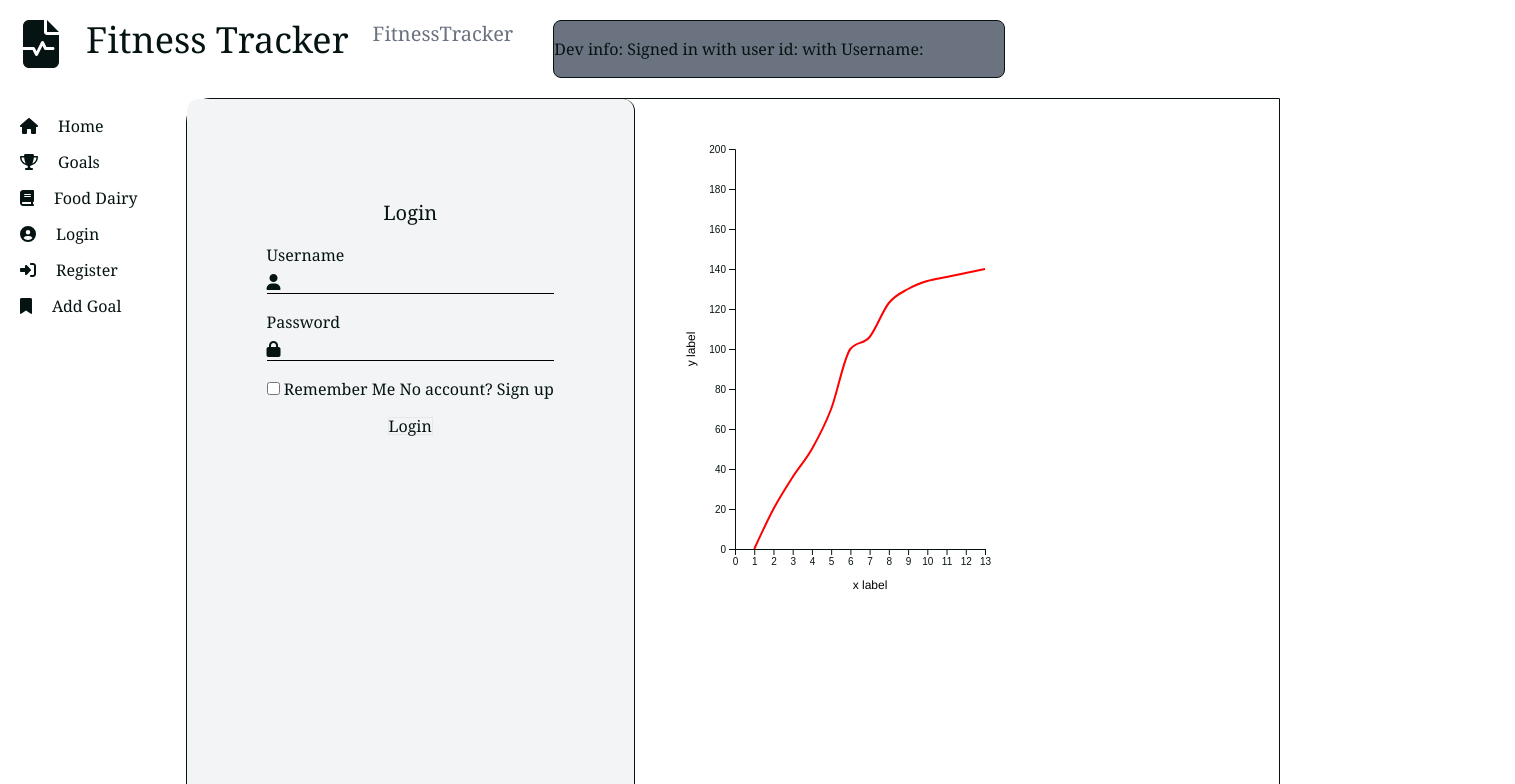
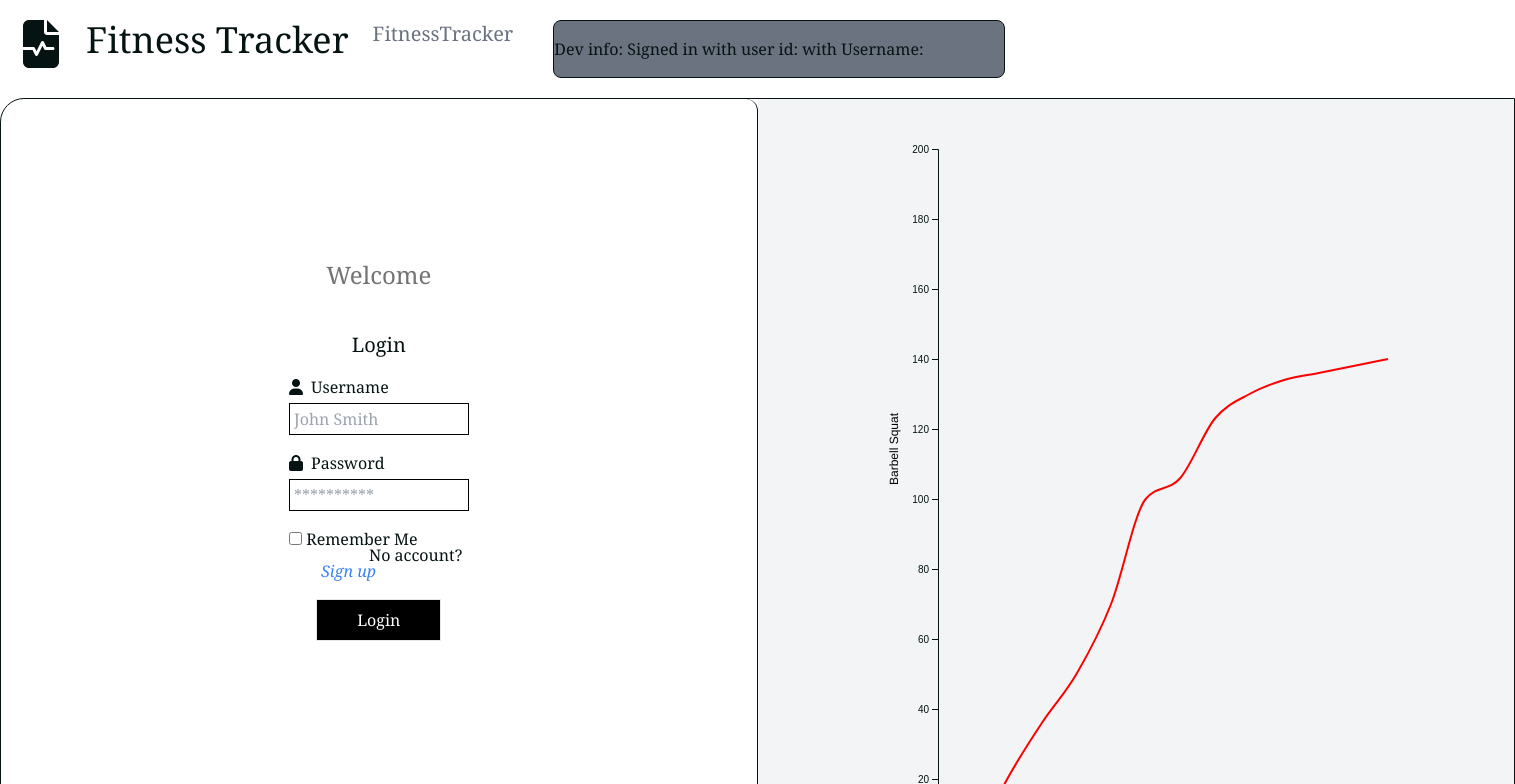
Before and after one commit to SamuelBarnett/FitnessTrackerApp, a React (Create React App) app in the folder client/: page /login in a window 1280 px wide. Shown: the top 784 px of the page, 1515 px wide, since content can reach past the window. Built offline with nearby package versions, Linux system fonts and the light colour scheme.

Commit message:
login css halfway done

```diff
--- a/client/src/components/LoginGraph.tsx
+++ b/client/src/components/LoginGraph.tsx
@@ -23,8 +23,8 @@ function MakeSvg(graphRef: React.MutableRefObject<null>) {
   //============================
   // set size of container and margins
   const margin = { top: 50, right: 50, bottom: 50, left: 100 };
-  const width = 400 - margin.left - margin.right;
-  const height = 500 - margin.top - margin.bottom;
+  const width = 600 - margin.left - margin.right;
+  const height = 800 - margin.top - margin.bottom;
 
   const svg = d3
     .select(graphRef.current)
@@ -46,15 +46,15 @@ function MakeSvg(graphRef: React.MutableRefObject<null>) {
     .attr("text-anchor", "middle")
     .style("font-family", "Helvetica")
     .style("font-size", 12)
-    .text(" x label");
+    .text("Time");
 
   svg
     .append("text")
     .attr("text-anchor", "middle")
-    .attr("transform", "translate(-40," + 200 + ")rotate(-90)")
+    .attr("transform", "translate(-40," + 300 + ")rotate(-90)")
     .style("font-family", "Helvetica")
     .style("font-size", 12)
-    .text(" y label");
+    .text("Barbell Squat");
 
   svg
     .append("g")
@@ -96,11 +96,7 @@ function MakeSvg(graphRef: React.MutableRefObject<null>) {
     .style("stroke-width", "2");
 }
 
-
-
-
 const LoginGraph = () => {
-
   const graphRef = useRef(null);
   useEffect(() => {
     MakeSvg(graphRef);
@@ -108,7 +104,8 @@ const LoginGraph = () => {
 
   return (
     <div className="relative">
-      <div id="graph" ref={graphRef} />
+      <div id="graph" ref={graphRef} className="ml-20" />
+      <label htmlFor="graph" className="text-xl"> Visualize your progress over time </label>
     </div>
   );
 };
--- a/client/src/components/navigation.tsx
+++ b/client/src/components/navigation.tsx
@@ -17,9 +17,9 @@ const Navigation = () => {
   // flex flex-col justify-center content-center
   let NavStyle = "ml-5 my-5 pr-6";
 
-  // if (sessionStorage.getItem("user_id") == null) {
-  //   NavStyle = "ml-5 my-5 pr-6 hidden";
-  // }
+  if (sessionStorage.getItem("user_id") == null) {
+    NavStyle = "ml-5 my-5 pr-6 hidden";
+  }
 
   return (
     <nav className="bg-white">
--- a/client/src/pages/login.tsx
+++ b/client/src/pages/login.tsx
@@ -1,5 +1,5 @@
 import React, { useState } from "react";
-import { useNavigate } from "react-router-dom";
+import { Link, useNavigate } from "react-router-dom";
 import LoginGraph from "../components/LoginGraph";
 import axios from "axios";
 
@@ -39,32 +39,38 @@ const Login: React.FC = () => {
   return (
     <section className="flex flex-1 h-full rounded-tl-3xl border border-solid">
       <form
-        className="p-20 border-r border-solid rounded-xl bg-gray-100"
+        className="p-[10rem] px-[18rem] border-r border-solid rounded-xl  w-1/2"
         onSubmit={handleLogin}
       >
+        <div className="mb-10">
+          <h1 className="text-center text-2xl text-neutral-500">Welcome</h1>
+        </div>
         <div className="mx-auto">
           <h2 className="my-5 text-center text-xl">Login</h2>
           <div className="my-5">
+            <span className="mr-2">
+              <i className="fa-solid fa-user"></i>
+            </span>
             <label>Username</label>
-            <div className="border-black border-b-[0.1rem] border-solid my-2">
-              <span className="mr-2">
-                <i className="fa-solid fa-user"></i>
-              </span>
+            <div className="border-black border-[0.1rem] border-solid my-2 p-1">
               <input
                 className="bg-transparent"
+                placeholder="John Smith"
                 value={name}
                 onChange={(event) => setName(event.target.value)}
               />
             </div>
           </div>
           <div className="my-5">
+            <span className="mr-2">
+              <i className="fa-solid fa-lock"></i>
+            </span>
             <label htmlFor="password">Password</label>
-            <div className="border-black border-b-[0.1rem] border-solid my-2">
-              <span className="mr-2">
-                <i className="fa-solid fa-lock"></i>
-              </span>
+
+            <div className="border-black border-[0.1rem] border-solid my-2 p-1">
               <input
                 className="bg-transparent"
+                placeholder="**********"
                 value={password}
                 onChange={(event) => setPassword(event.target.value)}
               />
@@ -73,16 +79,20 @@ const Login: React.FC = () => {
           <div className="my-5">
             <input type="checkbox" />
             <label> Remember Me </label>
-            <label>No account? Sign up</label>
+            <label className="ml-[5rem]">No account?</label>
+            <Link to={"/Register"} className="ml-[2rem] italic text-blue-500"> Sign up</Link>
           </div>
-          <div className="text-center ">
-            <button className="border border-solid" type="submit">
+          <div className="text-center">
+            <button
+              className="p-3 px-10 border border-solid text-white bg-black"
+              type="submit"
+            >
               Login
             </button>
           </div>
         </div>
       </form>
-      <div>
+      <div className="w-1/2 bg-gray-100 text-center">
         <LoginGraph />
       </div>
     </section>
```
